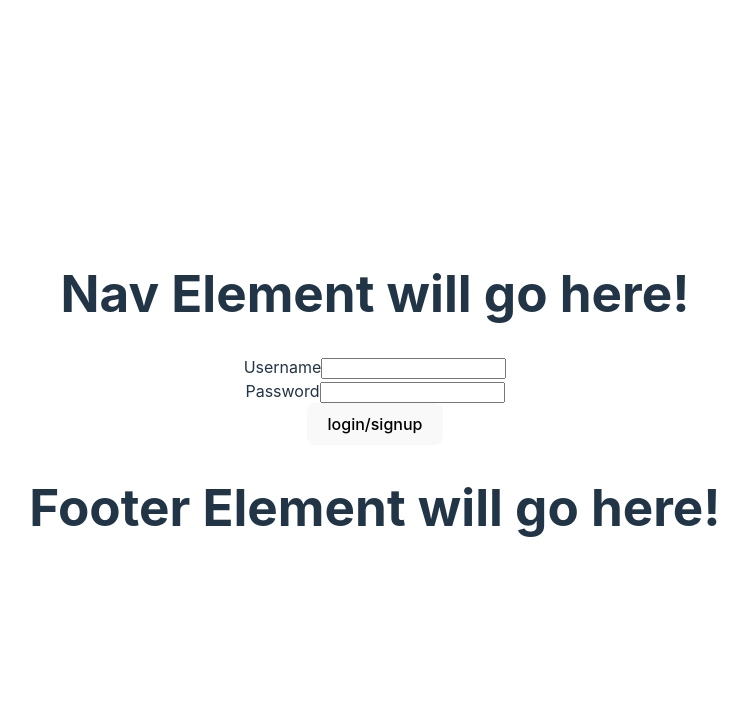
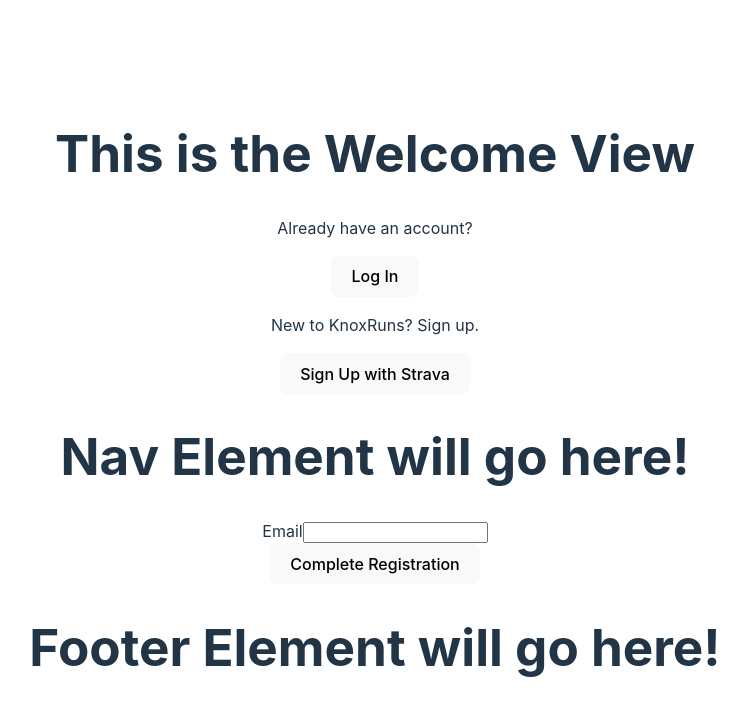
Before and after one commit to seanhagstrom/knoxRuns, a React (Vite) app in the folder client/: page /register in a window 1280 px wide. Shown: the top 716 px of the page, without its empty margins (265-1013 px from the left). Built offline with nearby package versions, Linux system fonts and the light colour scheme; no server answers.

Commit message:
feat(auth): creates user from oauth handshake

```diff
--- a/client/src/api/auth.js
+++ b/client/src/api/auth.js
@@ -1,10 +1,10 @@
 const { VITE_STRAVA_CLIENT_ID } = import.meta.env;
 const { VITE_STRAVA_CLIENT_SECRET } = import.meta.env;
 
-export const loginUser = async ({ username, password }) => {
-  console.log('in src/api/auth loginUser');
+export const loginUser = async ({ username, password, formname: name }) => {
+  console.log(`in src/api/auth loginUser with formname: ${name}`);
   try {
-    const response = await fetch(`auth/login`, {
+    const response = await fetch(`auth/${name}`, {
       method: 'POST',
       headers: {
         'Content-Type': 'application/json',
@@ -18,7 +18,7 @@ export const loginUser = async ({ username, password }) => {
     const data = await response.json();
     if (data.token) {
       // Temporary to get auth working.
-      window.localStorage.setItem('token', data.token);
+      localStorage.setItem('token', data.token);
       return data;
     }
     return;
--- a/client/src/components/App.jsx
+++ b/client/src/components/App.jsx
@@ -1,11 +1,14 @@
 import { useState } from 'react';
-
 import '../styles/App.css';
 import { Outlet } from 'react-router-dom';
+import Welcome from './Welcome';
 
 function App() {
+  const [isLoggedIn, setIsLoggedIn] = useState(localStorage.token);
+
   return (
     <div>
+      <Welcome />
       <h1>Nav Element will go here!</h1>
       <Outlet />
       <h1>Footer Element will go here!</h1>
--- a/client/src/components/AuthForm.jsx
+++ b/client/src/components/AuthForm.jsx
@@ -7,7 +7,8 @@ const URL = `http://www.strava.com/oauth/authorize?client_id=73695&response_type
 
 const AuthForm = () => {
   let location = useLocation();
-  console.log('This is my local: ', location);
+
+  console.log('This is my local: ', location.pathname);
   // let params = new URLSearchParams(location.search);
   // let code = params.get('code');
   // console.log(code);
@@ -20,24 +21,35 @@ const AuthForm = () => {
   //     })();
   //   }
   // }, [code]);
+  let formname = location.pathname === '/login' ? 'login' : 'register';
 
   const handleSubmit = async (event) => {
     event.preventDefault();
     try {
+      if (formname === 'login') {
         const username = event.target.username.value;
         const password = event.target.password.value;
-      const data = await loginUser({ username, password });
+
+        const data = await loginUser({ username, password, formname });
         if (data.token) {
           history.push(URL);
+        }
+      } else {
+        console.log('something else here soon!');
       }
     } catch (error) {
       console.error(error);
     }
   };
 
+  const buttonContent =
+    formname === 'login' ? 'Log In' : 'Complete Registration';
+
   return (
     <div>
       <form onSubmit={handleSubmit}>
+        {formname === 'login' ? (
+          <>
             <div>
               <label htmlFor='username'>Username</label>
               <input type='text' name='username' />
@@ -46,7 +58,20 @@ const AuthForm = () => {
               <label htmlFor='password'>Password</label>
               <input type='text' name='password' />
             </div>
-        <button>login/signup</button>
+          </>
+        ) : (
+          <>
+            <div>
+              <label htmlFor='username'>Email</label>
+              <input type='text' name='email' />
+            </div>
+            {/* <div>
+          <label htmlFor='password'>Password</label>
+          <input type='text' name='password' />
+        </div> */}
+          </>
+        )}
+        <button>{buttonContent}</button>
       </form>
     </div>
   );
--- /dev/null
+++ b/client/src/components/Welcome.jsx
@@ -0,0 +1,33 @@
+import React from 'react';
+import { NavLink } from 'react-router-dom';
+import history from 'history/browser';
+
+function Welcome() {
+  const URL =
+    'http://www.strava.com/oauth/authorize?client_id=73695&response_type=code&redirect_uri=http://localhost:3000/auth/exchange_token&approval_prompt=force&scope=read_all,activity:read_all';
+  return (
+    <div>
+      <h1>This is the Welcome View</h1>
+
+      <div>
+        <p>Already have an account?</p>
+        <NavLink to='login'>
+          <button>Log In</button>
+        </NavLink>
+      </div>
+      <div>
+        <p>New to KnoxRuns? Sign up.</p>
+
+        <button
+          onClick={() => {
+            history.push(URL);
+          }}
+        >
+          Sign Up with Strava
+        </button>
+      </div>
+    </div>
+  );
+}
+
+export default Welcome;
--- a/package.json
+++ b/package.json
@@ -7,7 +7,7 @@
     "start": "node index.js",
     "server:dev": "nodemon index.js",
     "start:dev": "(npm run dev --prefix client) & nodemon server/index.js",
-    "seed": "node db/seed.js"
+    "seed": "node server/db/seed.js"
   },
   "author": "Sean Hagstrom",
   "license": "ISC",
```
Also changed, not shown: 2 other files (tests, documents, lock files or other folders). Lines whose indentation alone changed are shown as unchanged.
